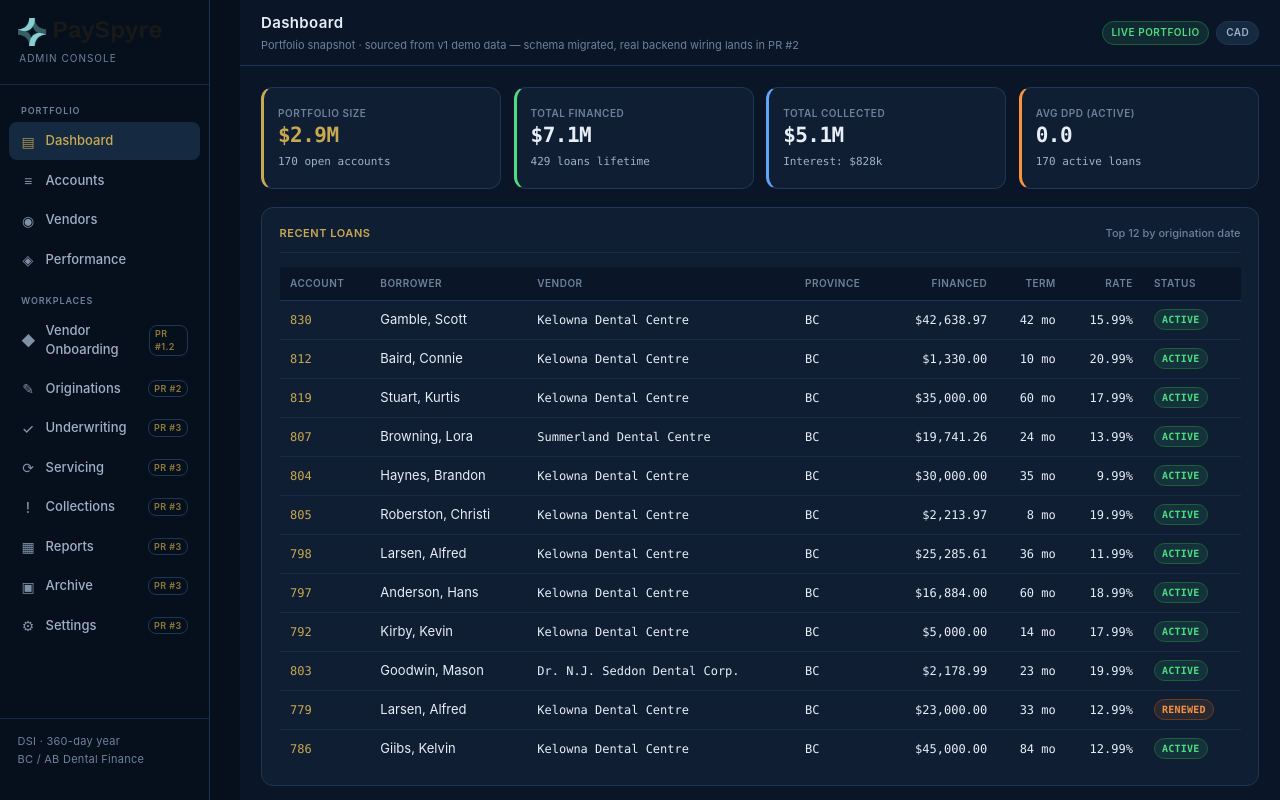
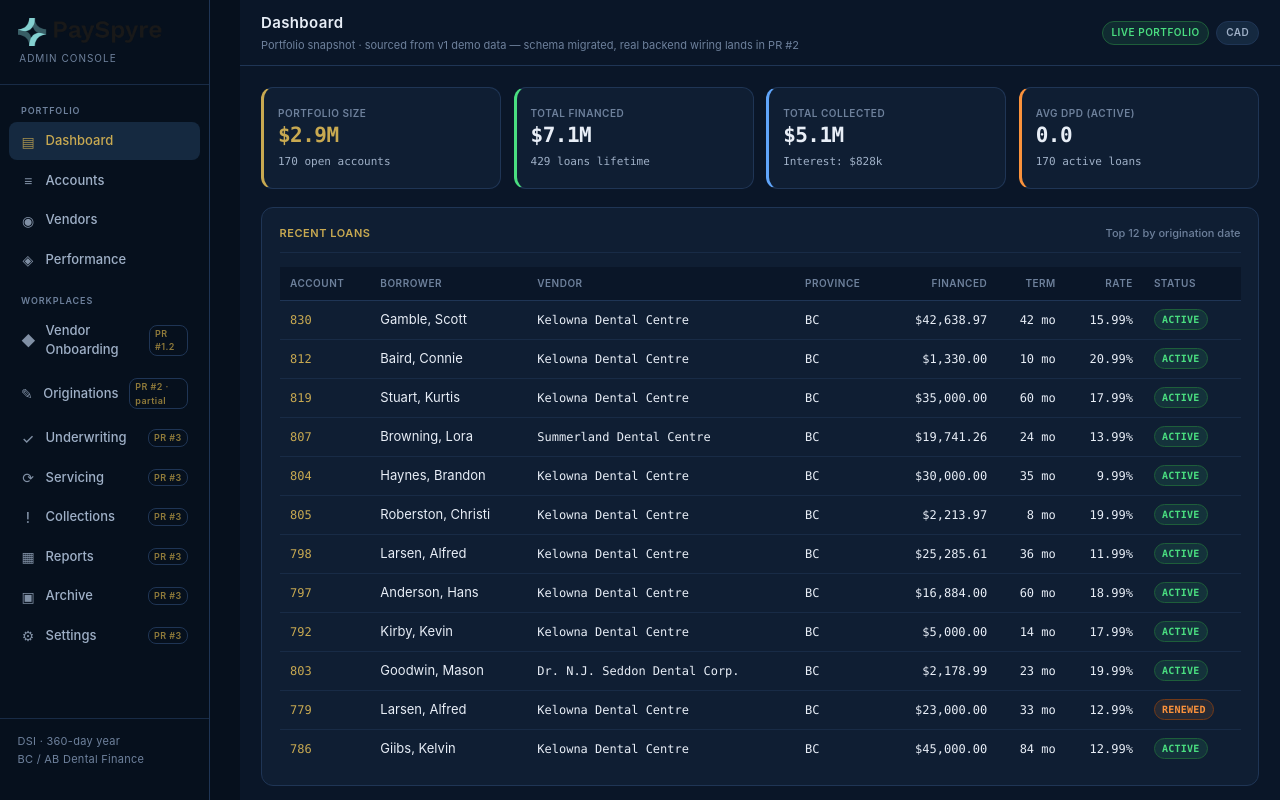
Before and after one commit to dmdwebster-collab/payspyre-admin-demo, a Next.js app: page / in a window 1280 px wide. Built offline with nearby package versions, Linux system fonts and the light colour scheme.

Commit message:
chore(sidebar): tag Originations as PR #2 · partial

```diff
--- a/components/layout/sidebar.tsx
+++ b/components/layout/sidebar.tsx
@@ -9,7 +9,7 @@ interface NavItem {
   label: string;
   href: string;
   icon: string;
-  status?: "live" | "pr1_2" | "pr2" | "pr3";
+  status?: "live" | "pr1_2" | "pr2" | "pr2_partial" | "pr3";
 }
 
 const NAV_ITEMS: NavItem[] = [
@@ -21,7 +21,7 @@ const NAV_ITEMS: NavItem[] = [
 
 const WORKPLACE_ITEMS: NavItem[] = [
   { label: "Vendor Onboarding", href: "/vendor-onboarding", icon: "◆", status: "pr1_2" },
-  { label: "Originations", href: "/originations", icon: "✎", status: "pr2" },
+  { label: "Originations", href: "/originations", icon: "✎", status: "pr2_partial" },
   { label: "Underwriting", href: "/underwriting", icon: "✓", status: "pr3" },
   { label: "Servicing", href: "/servicing", icon: "⟳", status: "pr3" },
   { label: "Collections", href: "/collections", icon: "!", status: "pr3" },
@@ -33,7 +33,13 @@ const WORKPLACE_ITEMS: NavItem[] = [
 function StatusTag({ status }: { status?: NavItem["status"] }) {
   if (!status || status === "live") return null;
   const label =
-    status === "pr1_2" ? "PR #1.2" : status === "pr2" ? "PR #2" : "PR #3";
+    status === "pr1_2"
+      ? "PR #1.2"
+      : status === "pr2"
+        ? "PR #2"
+        : status === "pr2_partial"
+          ? "PR #2 · partial"
+          : "PR #3";
   return (
     <span className="ml-auto text-[9px] font-semibold tracking-wider text-gold-dim border border-line rounded px-1.5 py-px">
       {label}
```
